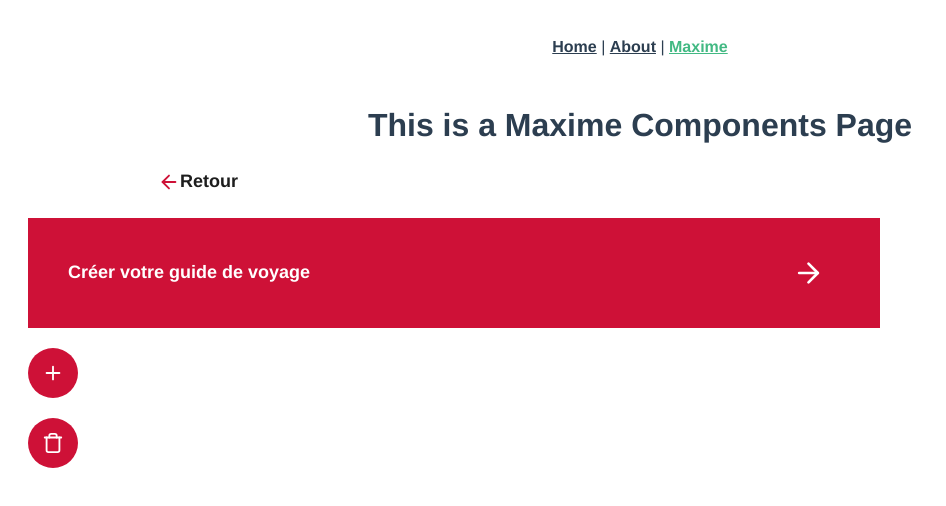
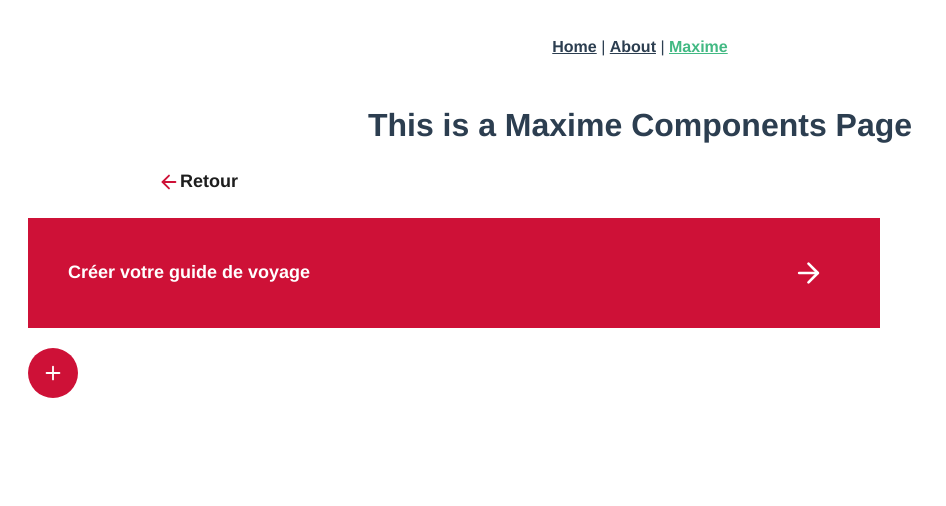
Before and after one commit to MaximHivin/Apotheose-Ojapon, a Vue app: page /componentsMaxime in a window 1280 px wide. Shown: the top 506 px of the page, without its empty margins (0-946 px from the left). Built offline with nearby package versions, Linux system fonts and the light colour scheme.

Commit message:
changing div class name

```diff
--- a/src/components/CTA/Supprimer.vue
+++ b/src/components/CTA/Supprimer.vue
@@ -1,5 +1,5 @@
 <template>
-  <div class="add-element">
+  <div class="delete-element">
       <img alt="trash icon" src="@/assets/trash.svg">
   </div>
 </template>
```
